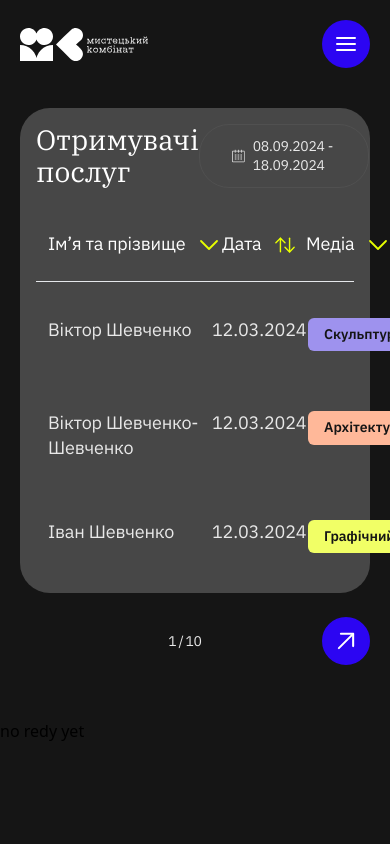
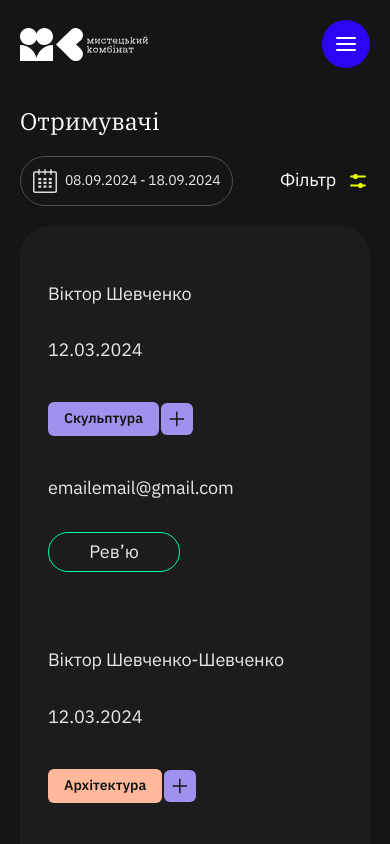
Before and after one commit to kamilka13me/myst_comb, a Next.js app in the folder frontend/: page /admin/users in a window 390 px wide. Shown: the top 844 px of the page. Built offline with nearby package versions, Linux system fonts and the light colour scheme.

Commit message:
feat: add filter icon

```diff
--- a/frontend/src/vievs/AdminPages/AdminUsers/UsersList/ui/UserListItem.tsx
+++ b/frontend/src/vievs/AdminPages/AdminUsers/UsersList/ui/UserListItem.tsx
@@ -51,7 +51,7 @@ export function UserListItem(user: User) {
     };
 
     return (
-      <ul className="flex flex-col items-start justify-start gap-0.5 px-3 py-6">
+      <ul className="flex min-[900px]:flex-col flex-wrap items-start justify-start gap-0.5 min-[900px]:px-3 py-6">
         {media?.length == 1 ? (
           <li className="flex items-center gap-0.5">
             <div
@@ -159,7 +159,7 @@ export function UserListItem(user: User) {
           text={user.name}
           font="sans"
           color="base/text"
-          className="py-6 text-[16px] font-normal xl:text-[18px]"
+          className="py-4 min-[900px]:py-6 text-[16px] font-normal xl:text-[18px]"
         />
       </div>
       <div className={clsx(isOpen ? 'align-top' : 'align-center')}>
@@ -169,7 +169,7 @@ export function UserListItem(user: User) {
           text={user.date}
           font="sans"
           color="base/text"
-          className="py-6 font-normal"
+          className="py-4 min-[900px]:py-6 font-normal"
         />
       </div>
       <div className={clsx(isOpen && 'align-top')}>
@@ -187,13 +187,13 @@ export function UserListItem(user: User) {
           text={user.email}
           font="sans"
           color="base/text"
-          className="py-6 font-normal"
+          className="py-4 min-[900px]:py-6 font-normal"
         />
       </div>
       <div className={clsx('py-4', isOpen ? 'align-top' : 'align-center')}>
         <div
           style={{ borderColor: getBorderColor(user.type_services) }}
-          className="mx-auto w-[132px] rounded-[30px] border py-2"
+          className="min-[900px]:mx-auto w-[132px] rounded-[30px] border py-2"
         >
           <Text
             Tag="p"
--- a/frontend/src/vievs/AdminPages/AdminUsers/UsersList/ui/UsersList.tsx
+++ b/frontend/src/vievs/AdminPages/AdminUsers/UsersList/ui/UsersList.tsx
@@ -3,6 +3,7 @@ import { Text } from '@/shared/ui/Text';
 import { Icon } from '@/shared/ui/Icon';
 import { UserListItem } from './UserListItem';
 import arrow_down from '@/shared/assets/icons/yellow_arrow_down.svg?react';
+import filter from '@/shared/assets/icons/icon_filter.svg?react';
 import data from './fake-data-users.json';
 import Pagination from '../../components/Pagination';
 import { User } from './TypesProps';
@@ -21,7 +22,7 @@ function ListItem({ data }: DataProps): JSX.Element {
         return (
           <li
             key={user.id}
-            className="grid grid-cols-[minmax(160px,_185px)_minmax(80px,_120px)_minmax(200px,_250px)_minmax(70px,_1fr)_minmax(128px,_165px)] gap-1 rounded-[24px] px-3 duration-300 hover:bg-base-text_accent hover:shadow-user-card"
+            className="flex flex-col p-4 min-[900px]:grid grid-cols-[minmax(160px,_185px)_minmax(80px,_120px)_minmax(200px,_250px)_minmax(70px,_1fr)_minmax(128px,_165px)] min-[900px]:gap-1 rounded-[24px] min-[900px]:px-3 duration-300 hover:bg-base-text_accent hover:shadow-user-card"
           >
             {UserListItem(user)}
           </li>
@@ -40,23 +41,45 @@ export function UsersList(): JSX.Element {
 
   return (
     <div>
-      <div className="mb-6 rounded-[30px] bg-base-text_dark p-4 lg:p-4 xl:p-6">
-        <header className="mb-5 flex items-center justify-between">
+      <div className="mb-6 rounded-[30px] min-[900px]:bg-base-text_dark min-[900px]:p-4 lg:p-4 xl:p-6">
+        <header className="mb-5 flex flex-col min-[900px]:flex-row min-[900px]:items-center justify-between gap-5">
           <Text
             Tag="h1"
             textType="Desktop/H3"
             text={'Отримувачі послуг'}
             font="sans"
             color="base/BG_block"
-            className="block text-[28px] font-normal"
+            className="block text-[28px] font-normal max-[900px]:hidden"
           />
-          <Calendar
-            filterName={filterName}
-            hendleSetFilterName={hendleSetFilterName}/>
+          <Text
+            Tag="h1"
+            textType="Desktop/H3"
+            text={'Отримувачі'}
+            font="sans"
+            color="base/BG_block"
+            className="block text-[24px] font-normal min-[900px]:hidden"
+          />
+          <div className='flex items-center justify-between gap-2.5'>
+            <Calendar
+              filterName={filterName}
+              hendleSetFilterName={hendleSetFilterName}/>
+
+            <button type="button" className='flex py-3 gap-2.5 items-center justify-center min-[900px]:hidden'>
+              <Text
+                Tag="span"
+                textType="Desktop/Body"
+                text={'Фільтр'}
+                font="sans"
+                color="base/BG_block"
+                className="font-medium"
+              />
+              <Icon Svg={filter} width={24} height={24} />
+            </button>
+          </div>
         </header>
 
-        <ul className="flex w-full flex-col gap-3 xl:gap-4">
-          <li className="border-base-text_ligh grid grid-cols-[minmax(170px,_185px)_minmax(80px,_120px)_minmax(200px,_250px)_minmax(80px,_1fr)_minmax(128px,_165px)] gap-1 border-b px-3 xl:gap-3">
+        <ul className="flex w-full flex-col gap-3 xl:gap-4 max-[900px]:bg-[#1C1C1C] max-[900px]:rounded-[30px] max-[900px]:px-3 max-[900px]:py-6">
+          <li className="hidden min-[900px]:grid grid-cols-[minmax(170px,_185px)_minmax(80px,_120px)_minmax(200px,_250px)_minmax(80px,_1fr)_minmax(128px,_165px)] gap-1 border-base-text_ligh border-b px-3 xl:gap-3">
             <div className="flex w-[200px] gap-3 py-6">
               <Text
                 Tag="span"
--- a/frontend/src/vievs/AdminPages/AdminUsers/components/Calendar/ui/Calendar.tsx
+++ b/frontend/src/vievs/AdminPages/AdminUsers/components/Calendar/ui/Calendar.tsx
@@ -70,7 +70,7 @@ export const Calendar: FC<Props> = ({ filterName, hendleSetFilterName }) => {
           openClose();
         }}
         className={clsx(
-          'flex items-center gap-2 rounded-[30px] border px-8 py-3 duration-300 hover:shadow-hover_btn',
+          'flex items-center gap-2 rounded-[30px] border px-3 min-[900px]:px-8 py-3 duration-300 hover:shadow-hover_btn',
           filterName === 'calendar'
             ? 'border-base-stroke-btn-act shadow-hover_btn'
             : 'border-[#505050]',
@@ -89,7 +89,7 @@ export const Calendar: FC<Props> = ({ filterName, hendleSetFilterName }) => {
       </button>
 
       {filterName === 'calendar' && (
-        <div className="absolute right-0 top-[105%] z-20 w-[250px]">
+        <div className="absolute left-0 min-[900px]:right-0 top-[108%] z-20 w-[250px]">
           <DateRange
             locale={uk}
             className="w-full rounded-[30px] p-4"
--- a/frontend/src/vievs/AdminPages/AdminUsers/components/SelectDate.tsx
+++ b/frontend/src/vievs/AdminPages/AdminUsers/components/SelectDate.tsx
@@ -4,7 +4,6 @@ import sort from '@/shared/assets/icons/yellow_sort.svg?react';
 import { useState } from "react";
 import clsx from "clsx";
 import { createKey } from "@/shared/hooks/createKey";
-
 
 interface Props{
   filterName: string;
```
Also changed, not shown: frontend/src/shared/assets/icons/icon_filter.svg (added).
